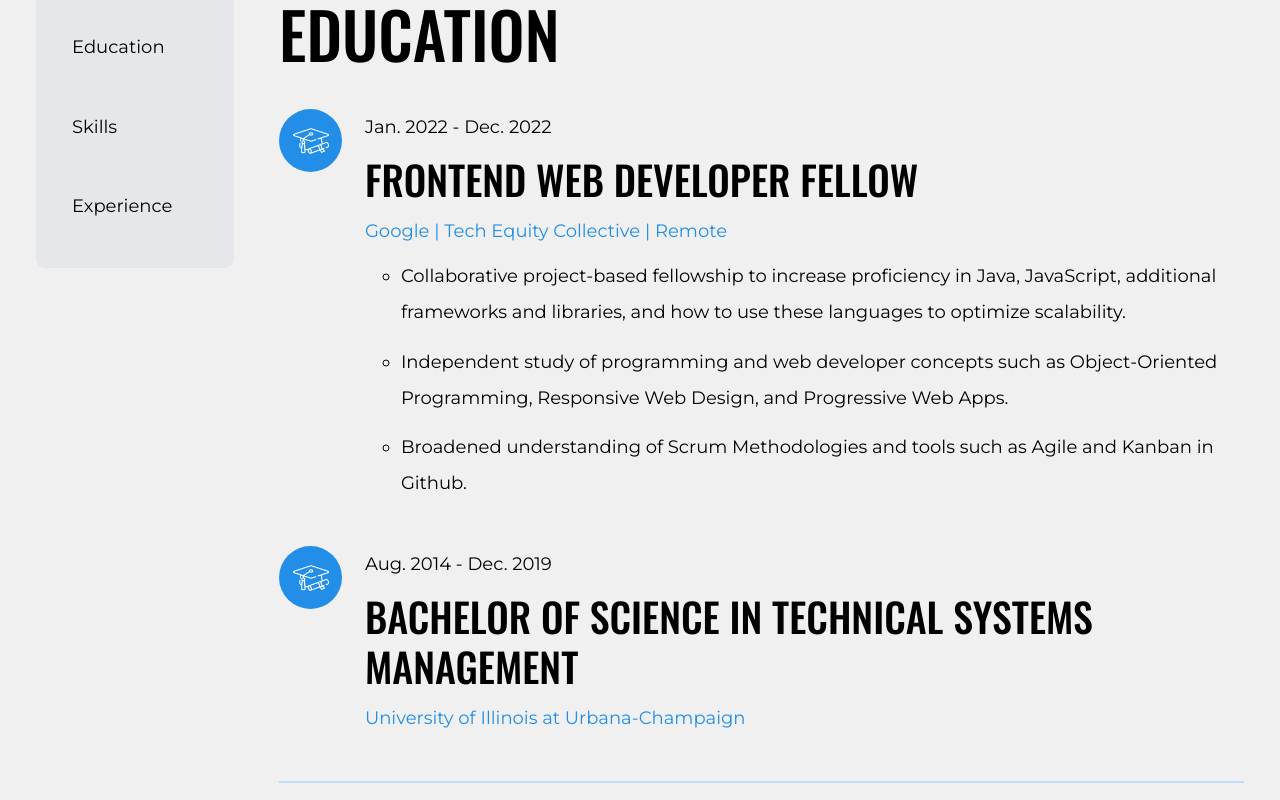
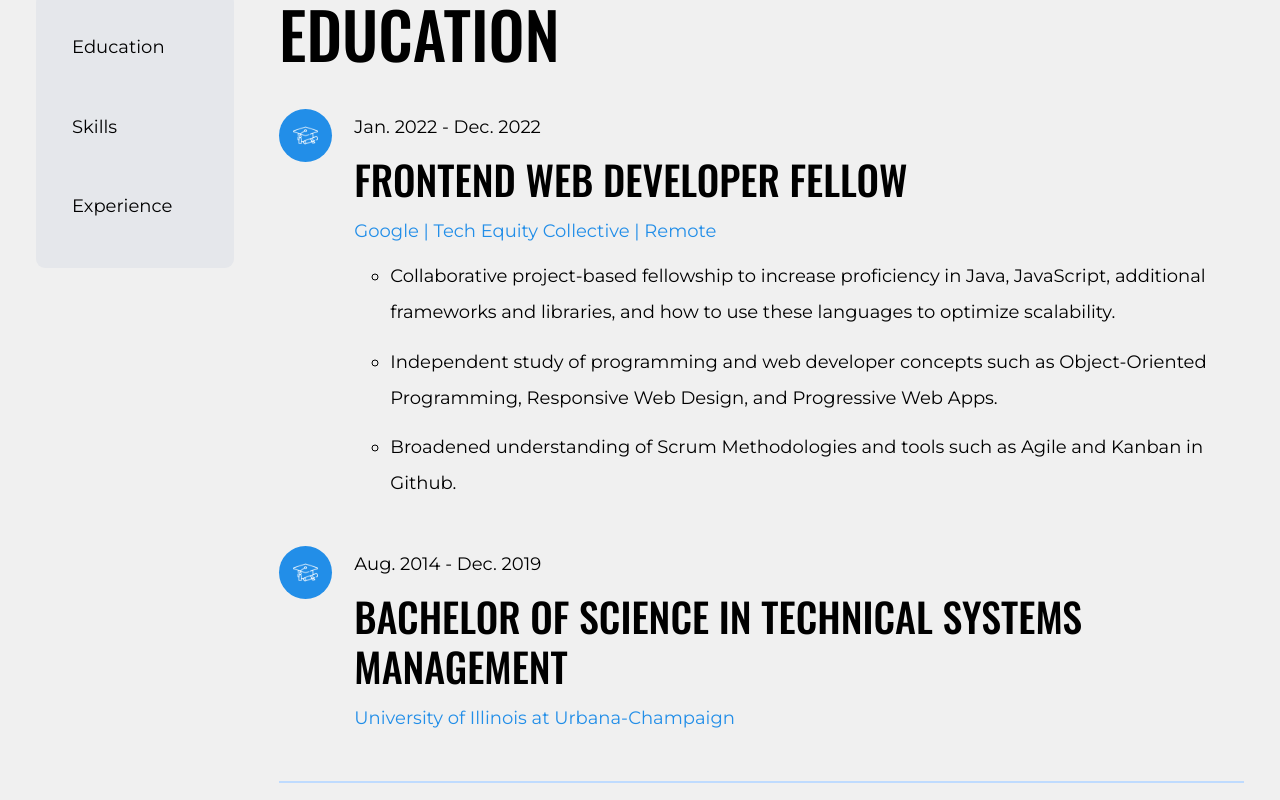
Before and after one commit to mqwebster/mqwebster, a Next.js app: page / in a window 1280 px wide. Shown: the part 8380-9180 px from the top of the page. Built offline with nearby package versions, Linux system fonts and the light colour scheme.

Commit message:
updated resume section icon sizing

```diff
--- a/app/components/blocks/Resume/ResumeItem.tsx
+++ b/app/components/blocks/Resume/ResumeItem.tsx
@@ -31,8 +31,8 @@ export default function ResumeItem({
     <div className="flex gap-5 mb-10 font-body type-preset-base">
       <div className="h-max rounded-full bg-blue-base p-3">
         <Image
-          width={40}
-          height={40}
+          width={28}
+          height={28}
           src={iconSelector[section]}
           alt="Resume Item Icon"
           className="invert"
@@ -47,7 +47,7 @@ export default function ResumeItem({
         {location && <span className="text-blue-base">{location}</span>}
 
         {list && (
-          <ul className="list-[circle] flex flex-col gap-3 ml-8">
+          <ul className="list-[circle] flex flex-col gap-3 ml-0 md:ml-8">
             {list.map((item, index) => {
               return <li key={`${section}-${title}-${index}`}>{item}</li>;
             })}
@@ -68,7 +68,7 @@ export default function ResumeItem({
                     alt={`${skill} Logo`}
                     width={48}
                     height={48}
-                    className="h-12 object-contain"
+                    className="h-12 w-12 object-contain"
                   />
 
                   {skill}
```
